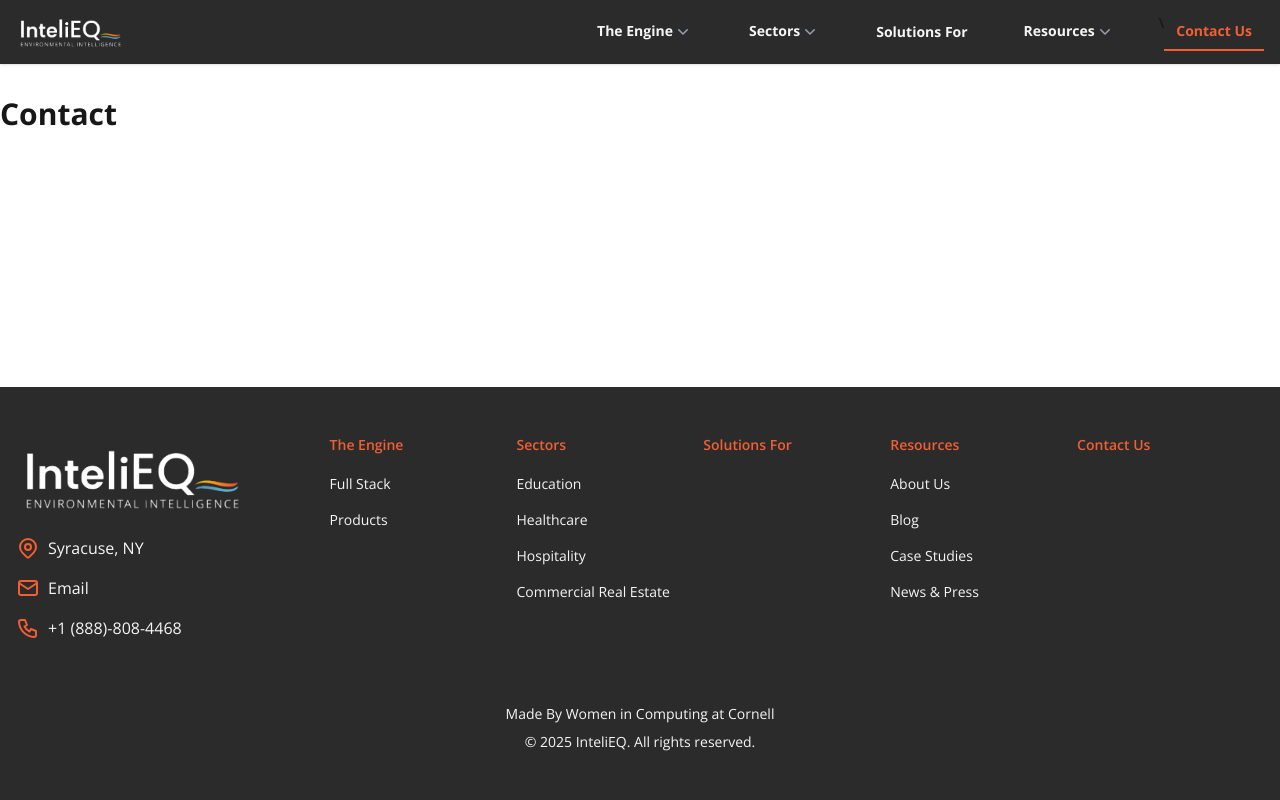
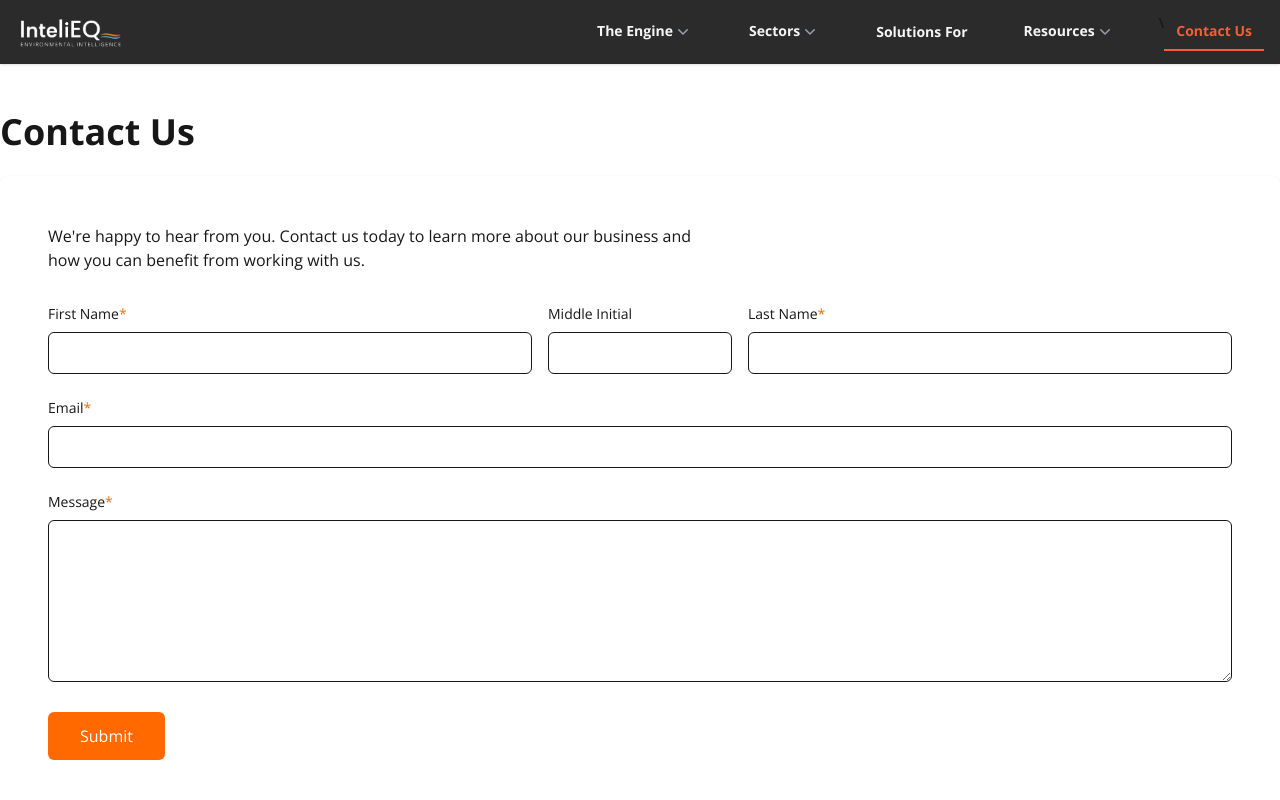
Before and after one commit to cyweng03/InteliEQ, a Next.js app: page /contact in a window 1280 px wide. Shown: the top 800 px of the page. Built offline with nearby package versions, Linux system fonts and the light colour scheme.

Commit message:
implement contact us page

```diff
--- a/src/app/contact/page.tsx
+++ b/src/app/contact/page.tsx
@@ -1,7 +1,171 @@
+"use client";
+
+import React, { useState, ChangeEvent, FormEvent } from 'react';
+
+interface FormData {
+  firstName: string;
+  middleInitial: string;
+  lastName: string;
+  email: string;
+  message: string;
+}
+
 export default function Contact() {
+  const [formData, setFormData] = useState<FormData>({
+    firstName: '',
+    middleInitial: '',
+    lastName: '',
+    email: '',
+    message: ''
+  });
+
+  const [isSubmitted, setIsSubmitted] = useState<boolean>(false);
+
+  const handleChange = (e: ChangeEvent<HTMLInputElement | HTMLTextAreaElement>) => {
+    const { name, value } = e.target;
+    setFormData(prev => ({
+      ...prev,
+      [name]: value
+    }));
+  };
+
+  const handleSubmit = (e: FormEvent<HTMLFormElement>) => {
+    e.preventDefault();
+    console.log('Form submitted!', formData);
+    setIsSubmitted(true);
+  };
+
+  const handleSubmitAnother = () => {
+    setIsSubmitted(false);
+    setFormData({
+      firstName: '',
+      middleInitial: '',
+      lastName: '',
+      email: '',
+      message: ''
+    });
+  };
+
   return (
-    <div className="container mx-auto py-8">
-      <h1 className="text-3xl font-bold">Contact</h1>
+    <div className="container mx-auto py-12 min-h-screen">
+      <h1 className="text-4xl font-bold mb-6">Contact Us</h1>
+
+      {isSubmitted ? (
+        <div className="rounded-lg shadow-sm p-12 text-center">
+          <p className="text-xl mb-2">Thank you for contacting us!</p>
+          <p className=" mb-8">
+            We will reach out to you via email, so please keep an eye out for our message.
+          </p>
+          <div className="flex gap-4 justify-center">
+            <button
+              onClick={handleSubmitAnother}
+              className="bg-brand-orange hover:bg-orange-600 text-white px-6 py-3 rounded-md font-medium transition-colors"
+            >
+              Submit another message
+            </button>
+            <button
+              onClick={() => (window.location.href = '/')}
+              className="bg-white hover:bg-gray-50  px-6 py-3 rounded-md font-medium border transition-colors"
+            >
+              Return to Home
+            </button>
+          </div>
+        </div>
+      ) : (
+        <form
+          onSubmit={handleSubmit}
+          className="rounded-lg shadow-sm p-12"
+        >
+          <p className=" mb-8 max-w-2xl">
+            We&apos;re happy to hear from you. Contact us today to learn more about our business
+            and how you can benefit from working with us.
+          </p>
+
+          <div className="grid grid-cols-1 md:grid-cols-12 gap-4 mb-6">
+            <div className="md:col-span-5">
+              <label htmlFor="firstName" className="block text-sm font-medium mb-2">
+                First Name<span className="text-orange-500">*</span>
+              </label>
+              <input
+                type="text"
+                id="firstName"
+                name="firstName"
+                value={formData.firstName}
+                onChange={handleChange}
+                required
+                className="w-full px-4 py-2 border rounded-md focus:ring-2 focus:ring-orange-500 focus:border-transparent outline-none"
+              />
+            </div>
+
+            <div className="md:col-span-2">
+              <label htmlFor="middleInitial" className="block text-sm font-medium mb-2">
+                Middle Initial
+              </label>
+              <input
+                type="text"
+                id="middleInitial"
+                name="middleInitial"
+                value={formData.middleInitial}
+                onChange={handleChange}
+                maxLength={1}
+                className="w-full px-4 py-2 border rounded-md focus:ring-2 focus:ring-orange-500 focus:border-transparent outline-none text-center"
+              />
+            </div>
+
+            <div className="md:col-span-5">
+              <label htmlFor="lastName" className="block text-sm font-medium mb-2">
+                Last Name<span className="text-orange-500">*</span>
+              </label>
+              <input
+                type="text"
+                id="lastName"
+                name="lastName"
+                value={formData.lastName}
+                onChange={handleChange}
+                required
+                className="w-full px-4 py-2 border rounded-md focus:ring-2 focus:ring-orange-500 focus:border-transparent outline-none"
+              />
+            </div>
+          </div>
+
+          <div className="mb-6">
+            <label htmlFor="email" className="block text-sm font-medium  mb-2">
+              Email<span className="text-orange-500">*</span>
+            </label>
+            <input
+              type="email"
+              id="email"
+              name="email"
+              value={formData.email}
+              onChange={handleChange}
+              required
+              className="w-full px-4 py-2 border rounded-md focus:ring-2 focus:ring-orange-500 focus:border-transparent outline-none"
+            />
+          </div>
+
+          <div className="mb-6">
+            <label htmlFor="message" className="block text-sm font-medium mb-2">
+              Message<span className="text-orange-500">*</span>
+            </label>
+            <textarea
+              id="message"
+              name="message"
+              value={formData.message}
+              onChange={handleChange}
+              required
+              rows={6}
+              className="w-full px-4 py-2 border rounded-md focus:ring-2 focus:ring-orange-500 focus:border-transparent outline-none resize-vertical"
+            />
+          </div>
+
+          <button
+            type="submit"
+            className="bg-orange-500 hover:bg-orange-600 text-white px-8 py-3 rounded-md font-medium transition-colors"
+          >
+            Submit
+          </button>
+        </form>
+      )}
     </div>
   );
 }
```
